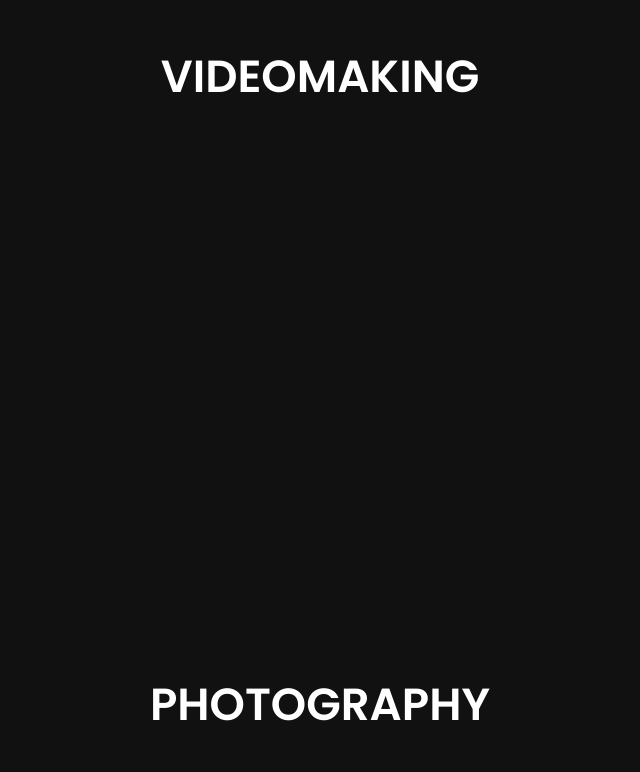
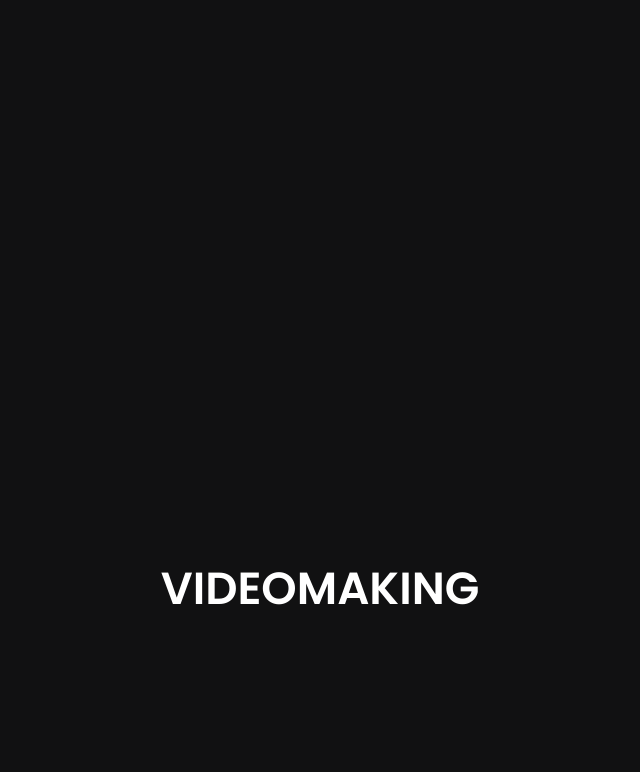
Before and after one commit to SamueleSamarxhiu/SamueleSamarxhiu.github.io, a plain HTML site: page index.html in a window 1280 px wide. Shown: the part 1666-2438 px from the top of the page, without its empty margins (320-960 px from the left). Drawn offline with Linux system fonts and the light colour scheme.

Commit message:
Add files via upload

```diff
--- a/index.html
+++ b/index.html
@@ -27,10 +27,10 @@
       <img src='./gallery/Foto15.png'>
       <div class='name'>FEDERICO</div>
       <p>Lorem ipsum dolor sit amet, consectetur adipiscing elit, sed do eiusmod tempor incididunt ut labore et dolore magna aliqua. Ut enim ad minim veniam, quis nostrud exercitation ullamco laboris nisi ut aliquip ex ea commodo consequat. Duis aute irure dolor in reprehenderit in voluptate velit esse cillum dolore eu fugiat nulla pariatur. Excepteur sint occaecat cupidatat non proident, sunt in culpa qui officia deserunt mollit anim id est laborum</p>
+      <div class='flex'>
+      <span>PHOTOGRAPHY</span>
+      <span>VIDEOMAKING</span>
       <span id='fixed'>MY SKILLS</span>
-      <div class='skills'>
-        <span>VIDEOMAKING</span>
-        <span>PHOTOGRAPHY</span>
       </div>
     </div>
     <div id='work' class='work'>
--- a/style.css
+++ b/style.css
@@ -55,7 +55,7 @@ nav a {
 .about {
   text-align: center;
   position: relative;
-  margin: 45px 0 100px;
+  margin: 45px 0 80px;
 }
 
 .name {
@@ -90,16 +90,16 @@ nav a {
   margin-left: 30px;
   font-weight: 500;
 }
-
+.about .flex {
+  display: flex;
+  flex-direction: column-reverse;
+}
 .about span {
   z-index: 997;
-  display: flex;
-  flex-direction: column;
   padding: 30px 0;
   margin: 500px 0;
   font-weight: 600;
-  position: relative;
-  z-index:
+  font-size: 45px;
 }
 
 #fixed {
```
